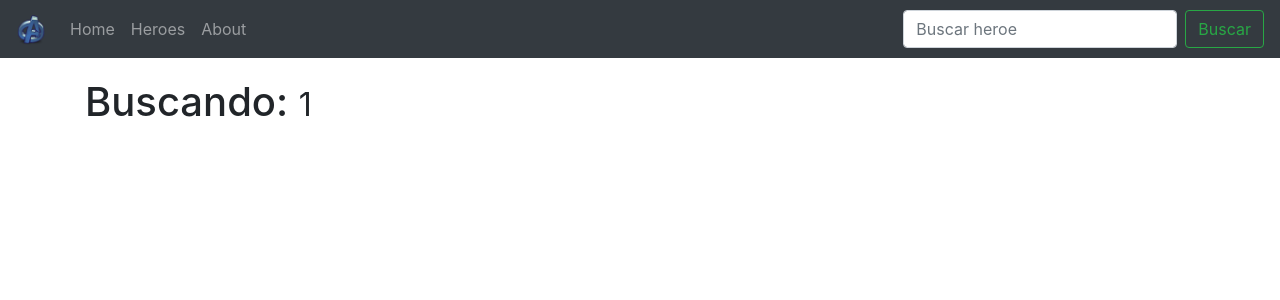
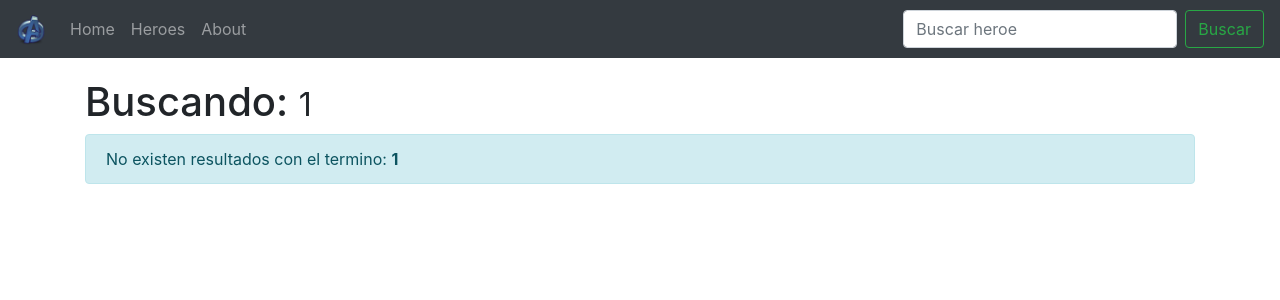
Before and after one commit to joan1906/02-spa, an Angular app: page /buscar/1 in a window 1280 px wide. Shown: the top 300 px of the page. Built offline with nearby package versions, Linux system fonts and the light colour scheme.

Commit message:
add msn de error de busqueda y add componente del heroe

```diff
--- a/src/app/components/buscador/buscador.component.html
+++ b/src/app/components/buscador/buscador.component.html
@@ -1,23 +1,15 @@
-<h1>Buscando: <small>{{termino}}</small></h1>
+<h1>
+  Buscando: <small>{{ termino }}</small>
+</h1>
 
-<div class="card-columns">
-  <div class="card card__borde animated fadeIn fast" *ngFor="let heroe of heroes; let i = index">
-    <img class="card-img-top" [src]="heroe.img" [alt]="heroe.nombre" />
-    <div class="card-body">
-      <h5 class="card-title">{{heroe.nombre}}</h5>
-      <p class="card-text">
-        {{heroe.bio}}
-      </p>
-      <p class="card-text">
-        <small class="text-muted"><strong>{{heroe.casa}}</strong> - {{heroe.aparicion}}</small>
-      </p>
-
-      <!-- una forma de hacerlo mediante codigo en el .ts -->
-      <button class="btn btn-outline-success btn-block" (click)="verHeroe(i)">Ver mas...</button>
-
-      <!-- otra forma de hacerlo mediante [routerLink] -->
-      <!-- <a [routerLink]="['/heroe', i]" class="btn btn-outline-primary">ver mas</a> -->
-
+<div class="row animated fadeIn fast" *ngIf="heroes.length == 0">
+  <div class="col-md-12">
+    <div class="alert alert-info" role="alert">
+      No existen resultados con el termino: <strong>{{termino}}</strong>
     </div>
   </div>
 </div>
+
+<div class="card-columns">
+  <app-heroe-tarjeta [heroe]="heroe" [index]="heroe.idx" *ngFor="let heroe of heroes"></app-heroe-tarjeta>
+</div>
```
